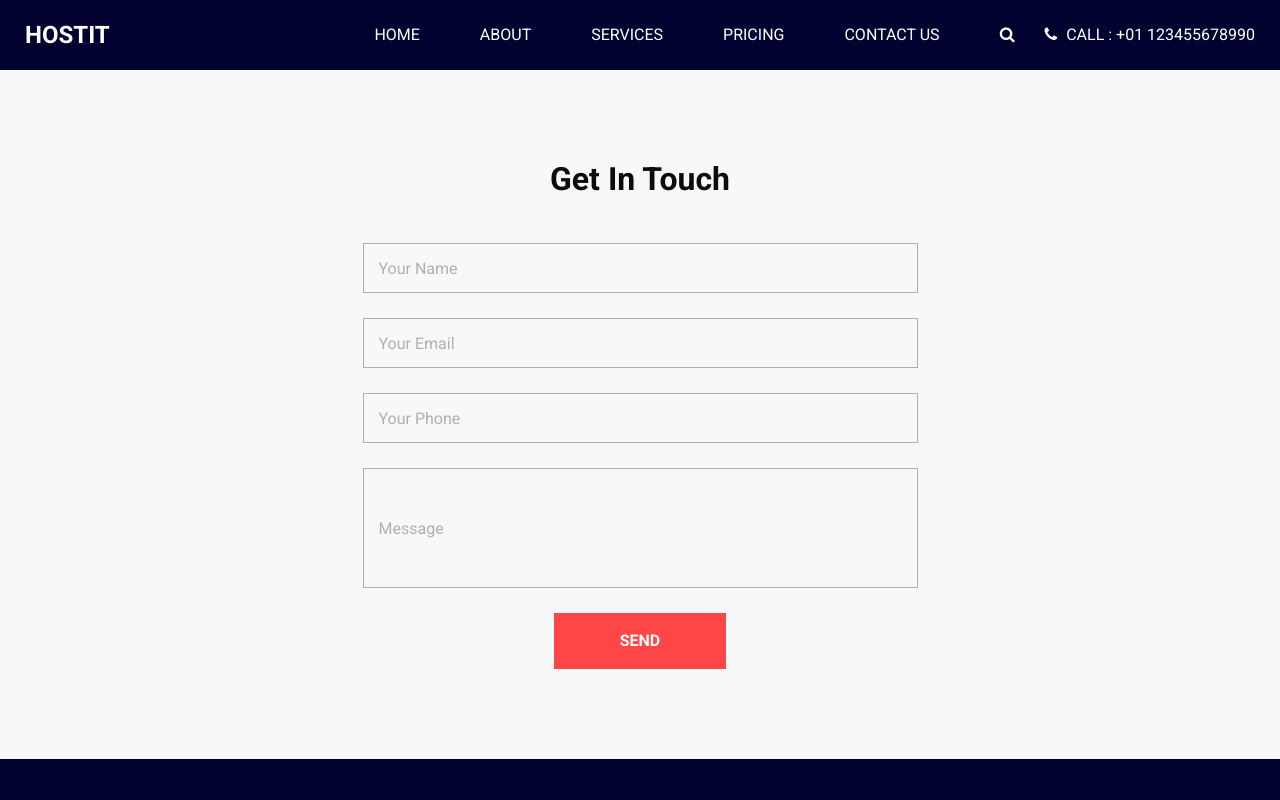
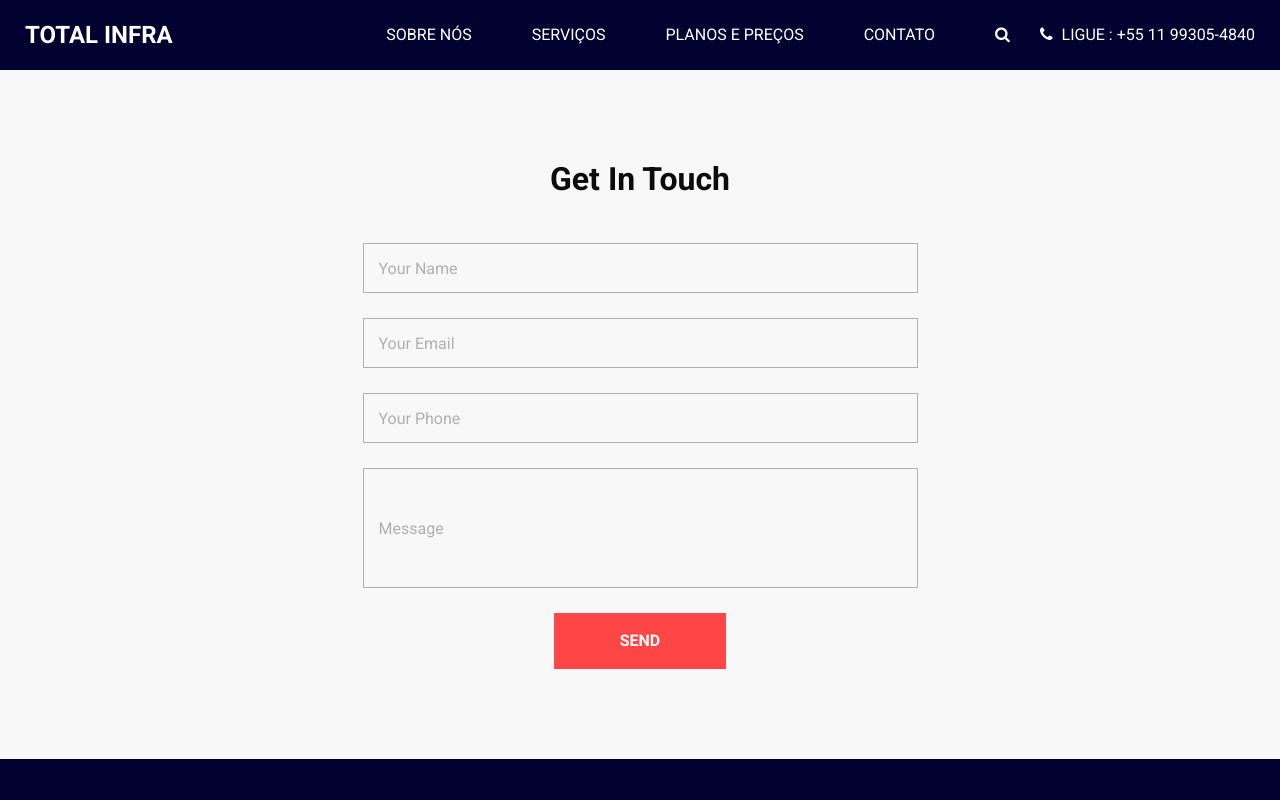
Before and after one commit to totalinfra/webpage, a plain HTML site: page contact.html in a window 1280 px wide. Shown: the top 800 px of the page. Drawn offline with Linux system fonts and the light colour scheme; a script that the page names is missing.

Commit message:
Modify Menu tradução nas paginas

```diff
--- a/contact.html
+++ b/contact.html
@@ -40,7 +40,7 @@
       <div class="container-fluid">
         <nav class="navbar navbar-expand-lg custom_nav-container ">
           <a class="navbar-brand" href="index.html">
-            <span>Hostit</span>
+            <span>TOTAL INFRA</span>
           </a>
 
           <button class="navbar-toggler" type="button" data-toggle="collapse" data-target="#navbarSupportedContent" aria-controls="navbarSupportedContent" aria-expanded="false" aria-label="Toggle navigation">
@@ -50,19 +50,19 @@
           <div class="collapse navbar-collapse" id="navbarSupportedContent">
             <ul class="navbar-nav  ml-auto">
               <li class="nav-item ">
-                <a class="nav-link" href="index.html">Home <span class="sr-only">(current)</span></a>
+                <a class="nav-link" href="index.html"><span class="sr-only">(current)</span></a>
               </li>
               <li class="nav-item">
-                <a class="nav-link" href="about.html"> About</a>
+                <a class="nav-link" href="about.html"> SOBRE NÓS</a>
               </li>
               <li class="nav-item">
-                <a class="nav-link" href="service.html">Services</a>
+                <a class="nav-link" href="service.html">SERVIÇOS</a>
               </li>
               <li class="nav-item">
-                <a class="nav-link" href="price.html">Pricing</a>
+                <a class="nav-link" href="price.html">PLANOS E PREÇOS</a>
               </li>
               <li class="nav-item active">
-                <a class="nav-link" href="contact.html">Contact Us</a>
+                <a class="nav-link" href="contact.html">CONTATO</a>
               </li>
             </ul>
             <div class="quote_btn-container">
@@ -74,7 +74,7 @@
               <a href="">
                 <i class="fa fa-phone" aria-hidden="true"></i>
                 <span>
-                  Call : +01 123455678990
+                  Ligue : +55 11 99305-4840
                 </span>
               </a>
             </div>
```
Also changed, not shown: about.html (+7 -7 lines), price.html (+7 -7 lines), service.html (+8 -8 lines).
